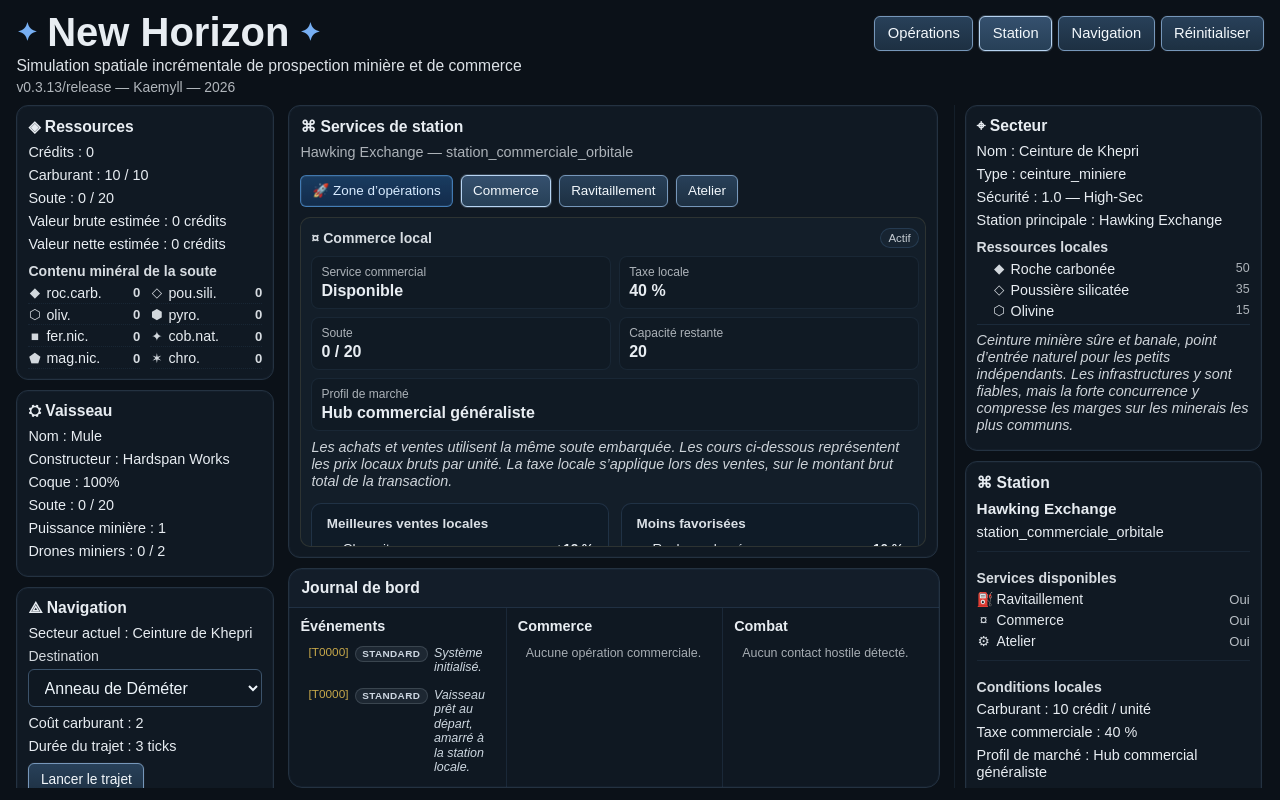
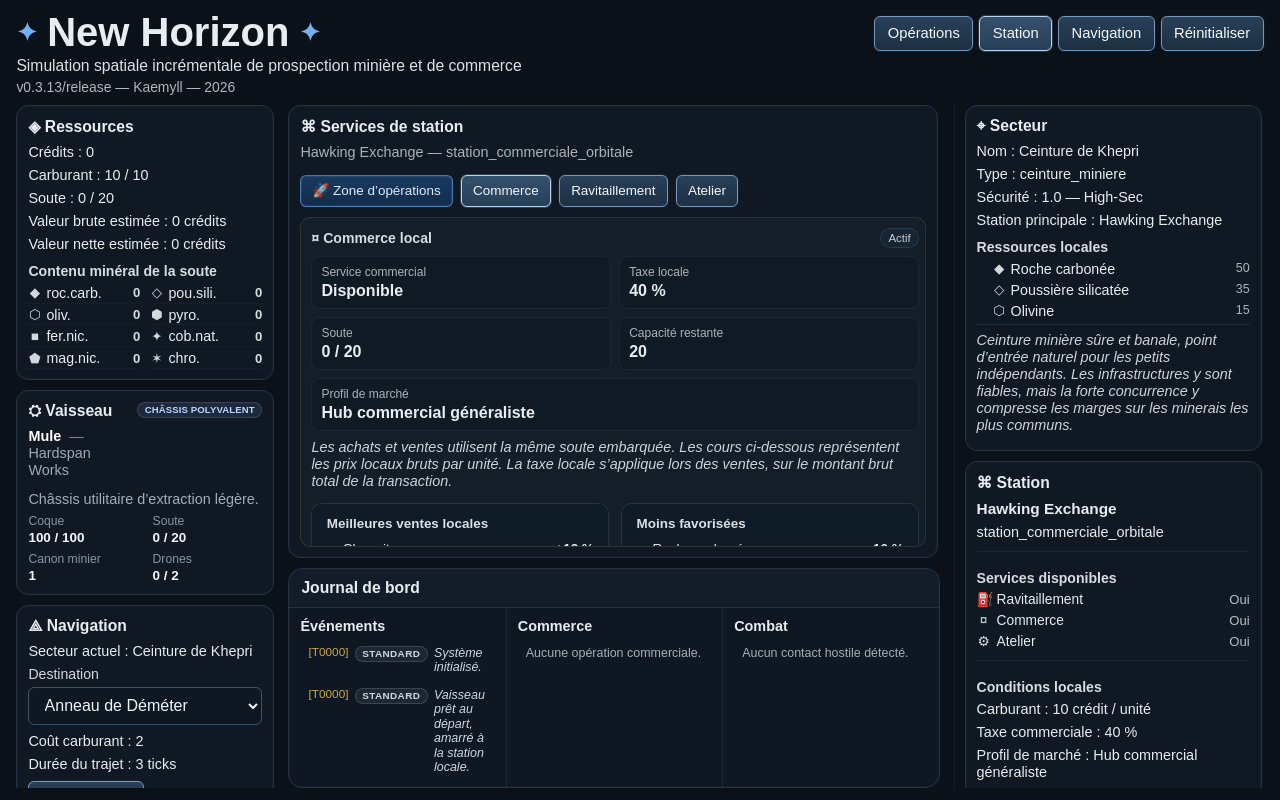
Before and after one commit to Kaemyll/newhorizon, a Vue app: page / in a window 1280 px wide. Built offline with nearby package versions, Linux system fonts and the light colour scheme.

Commit message:
[v0.3.13] #48 — Mettre en avant le rôle marchand du transporteur dans l’interface

```diff
--- a/src/assets/styles/main.css
+++ b/src/assets/styles/main.css
@@ -1480,7 +1480,124 @@ select {
 }
 
 /* =========================================================
-   17. RESPONSIVE
+   17. SHIP
+   ========================================================= */
+
+.ship-panel-header {
+  display: flex;
+  justify-content: space-between;
+  align-items: flex-start;
+  gap: 0.5rem;
+  margin-bottom: 0.4rem;
+}
+
+.ship-panel-title-block {
+  min-width: 0;
+}
+
+.ship-panel-subtitle {
+  margin: 0.18rem 0 0;
+  font-size: 0.78rem;
+  color: rgba(210, 225, 245, 0.8);
+  line-height: 1.25;
+  word-break: keep-all;
+}
+
+.ship-panel-ship-name {
+  color: #ffffff;
+  font-weight: 600;
+}
+
+.ship-panel-separator {
+  margin: 0 0.25rem;
+  color: rgba(210, 225, 245, 0.55);
+}
+
+.ship-panel-builder {
+  color: rgba(210, 225, 245, 0.72);
+}
+
+.ship-role-badge {
+  display: inline-flex;
+  align-items: center;
+  justify-content: center;
+  padding: 0.14rem 0.42rem;
+  border-radius: 999px;
+  font-size: 0.6rem;
+  font-weight: 700;
+  letter-spacing: 0.01em;
+  text-transform: uppercase;
+  white-space: nowrap;
+  line-height: 1;
+  border: 1px solid rgba(255, 255, 255, 0.12);
+  flex-shrink: 0;
+}
+
+.ship-role-badge--light {
+  background: rgba(120, 170, 255, 0.12);
+  color: #bcd3ff;
+}
+
+.ship-role-badge--heavy {
+  background: rgba(255, 196, 90, 0.12);
+  color: #ffd27a;
+}
+
+.ship-role-badge--reinforced {
+  background: rgba(255, 140, 140, 0.12);
+  color: #ffb0b0;
+}
+
+.ship-role-badge--trade {
+  background: rgba(110, 220, 170, 0.12);
+  color: #92f0c2;
+}
+
+.ship-panel-role-line {
+  margin: 0 0 0.65rem;
+  font-size: 0.8rem;
+  color: rgba(210, 225, 245, 0.74);
+  line-height: 1.3;
+}
+
+.ship-panel-metrics {
+  display: grid;
+  grid-template-columns: 1fr 1fr;
+  gap: 0.35rem 0.9rem;
+}
+
+.ship-panel-metrics p {
+  margin: 0;
+  display: flex;
+  flex-direction: column;
+  gap: 0.08rem;
+  font-size: 0.76rem;
+  line-height: 1.2;
+}
+
+.ship-panel-metrics p span {
+  color: rgba(210, 225, 245, 0.62);
+}
+
+.ship-panel-metrics p strong {
+  color: #f3f7ff;
+  font-size: 0.84rem;
+  font-weight: 600;
+}
+
+@media (max-width: 640px) {
+  .ship-panel-header {
+    flex-direction: column;
+    align-items: flex-start;
+  }
+
+  .ship-panel-metrics {
+    grid-template-columns: 1fr;
+  }
+}
+
+/* =========================================================
+   18. RESPONSIVE
    ========================================================= */
 
 @media (max-width: 1450px) {
--- a/src/components/OperationPanel.vue
+++ b/src/components/OperationPanel.vue
@@ -90,7 +90,7 @@ const roleVaisseauLabel = computed(() => {
 
 const doctrineOperationnelle = computed(() => {
   if (roleVaisseau.value === 'transporteur_marchand') {
-    return 'Logistique, transport et commerce'
+    return 'Transport, fret et rotations commerciales'
   }
 
   if (roleVaisseau.value === 'mineur_lourd') {
@@ -207,8 +207,7 @@ const statutOperationnel = computed(() => {
     return {
       niveau: 'info',
       titre: 'Configuration marchande',
-      texte:
-        'Ce vaisseau est conçu pour le transport et le commerce. Les actions d’exploitation locale sont limitées.',
+      texte: 'Ce châssis privilégie le fret et le commerce plutôt que le minage manuel.',
     }
   }
 
@@ -223,9 +222,8 @@ const statutOperationnel = computed(() => {
   if ((props.vaisseau?.puissanceMiniere || 0) <= 0) {
     return {
       niveau: 'info',
-      titre: 'Vaisseau marchand',
-      texte:
-        'Ce châssis ne dispose pas de canon de minage. Privilégiez le transport et le commerce.',
+      titre: 'Configuration non minière',
+      texte: 'Ce châssis ne dispose pas de canon de minage.',
     }
   }
 
@@ -453,7 +451,7 @@ function decrireDrone(drone) {
         </div>
 
         <p v-else class="panel-note">
-          Ce châssis marchand n’est pas configuré pour la prospection ni l’extraction locale.
+          Ce châssis marchand n’est pas configuré pour l’extraction manuelle.
         </p>
       </section>
 
@@ -491,8 +489,7 @@ function decrireDrone(drone) {
         </div>
 
         <p v-else class="panel-note">
-          Le rôle principal de ce vaisseau est le fret. Les opérations minières locales ne sont pas
-          proposées.
+          Ce transporteur privilégie le fret et les rotations commerciales entre stations.
         </p>
 
         <ul v-if="industrie.drones.length > 0" class="drone-status-list">
@@ -508,8 +505,7 @@ function decrireDrone(drone) {
 
     <p class="panel-note">
       <template v-if="estTransporteurMarchand">
-        Ce transporteur marchand est optimisé pour le fret et les rotations commerciales entre
-        stations.
+        Ce transporteur marchand est optimisé pour le fret et les rotations commerciales.
       </template>
       <template v-else>
         Le scanner peut détecter des amas pauvres, simples, mixtes ou denses. La qualité du relevé
--- a/src/components/ShipPanel.vue
+++ b/src/components/ShipPanel.vue
@@ -1,5 +1,7 @@
 <script setup>
-defineProps({
+import { computed } from 'vue'
+
+const props = defineProps({
   vaisseau: {
     type: Object,
     required: true,
@@ -9,16 +11,78 @@ defineProps({
     required: true,
   },
 })
+
+const roleLabel = computed(() => {
+  if (props.vaisseau?.role === 'mineur_leger') return 'Mineur léger'
+  if (props.vaisseau?.role === 'mineur_lourd') return 'Mineur lourd'
+  if (props.vaisseau?.role === 'mineur_renforce') return 'Mineur renforcé'
+  if (props.vaisseau?.role === 'transporteur_marchand') return 'Transporteur marchand'
+  return 'Châssis polyvalent'
+})
+
+const accrocheRole = computed(() => {
+  if (props.vaisseau?.role === 'transporteur_marchand') {
+    return 'Conçu pour le fret et les rotations commerciales.'
+  }
+
+  if (props.vaisseau?.role === 'mineur_lourd') {
+    return 'Pensé pour l’extraction soutenue et le rendement.'
+  }
+
+  if (props.vaisseau?.role === 'mineur_renforce') {
+    return 'Prévu pour l’exploitation en zones plus exigeantes.'
+  }
+
+  return 'Châssis utilitaire d’extraction légère.'
+})
+
+const badgeRoleClasse = computed(() => {
+  if (props.vaisseau?.role === 'transporteur_marchand')
+    return 'ship-role-badge ship-role-badge--trade'
+  if (props.vaisseau?.role === 'mineur_lourd') return 'ship-role-badge ship-role-badge--heavy'
+  if (props.vaisseau?.role === 'mineur_renforce')
+    return 'ship-role-badge ship-role-badge--reinforced'
+  return 'ship-role-badge ship-role-badge--light'
+})
 </script>
 
 <template>
   <section class="panel">
-    <h2>⛭ Vaisseau</h2>
-    <p>Nom : {{ vaisseau.nom }}</p>
-    <p>Constructeur : {{ vaisseau.constructeur }}</p>
-    <p>Coque : {{ vaisseau.coque }}%</p>
-    <p>Soute : {{ vaisseau.soute }} / {{ vaisseau.souteMax }}</p>
-    <p>Puissance minière : {{ vaisseau.puissanceMiniere }}</p>
-    <p>Drones miniers : {{ industrie.drones.length }} / {{ vaisseau.dronesMiniersMax }}</p>
+    <div class="ship-panel-header">
+      <div class="ship-panel-title-block">
+        <h2>⛭ Vaisseau</h2>
+        <p class="ship-panel-subtitle">
+          <span class="ship-panel-ship-group">
+            <span class="ship-panel-ship-name">{{ vaisseau.nom }}</span>
+            <span class="ship-panel-separator"> — </span>
+          </span>
+          <span class="ship-panel-builder">{{ vaisseau.constructeur }}</span>
+        </p>
+      </div>
+
+      <span :class="badgeRoleClasse">
+        {{ roleLabel }}
+      </span>
+    </div>
+
+    <p class="ship-panel-role-line">
+      {{ accrocheRole }}
+    </p>
+
+    <div class="ship-panel-metrics">
+      <p>
+        <span>Coque</span><strong>{{ vaisseau.coque }} / {{ vaisseau.coqueMax }}</strong>
+      </p>
+      <p>
+        <span>Soute</span><strong>{{ vaisseau.soute }} / {{ vaisseau.souteMax }}</strong>
+      </p>
+      <p>
+        <span>Canon minier</span><strong>{{ vaisseau.puissanceMiniere }}</strong>
+      </p>
+      <p>
+        <span>Drones</span
+        ><strong>{{ industrie.drones.length }} / {{ vaisseau.dronesMiniersMax }}</strong>
+      </p>
+    </div>
   </section>
 </template>
```
